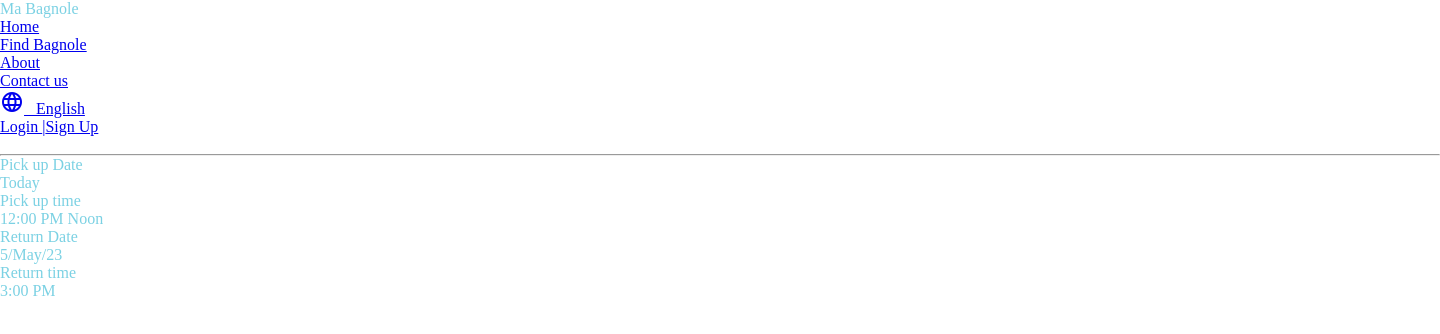
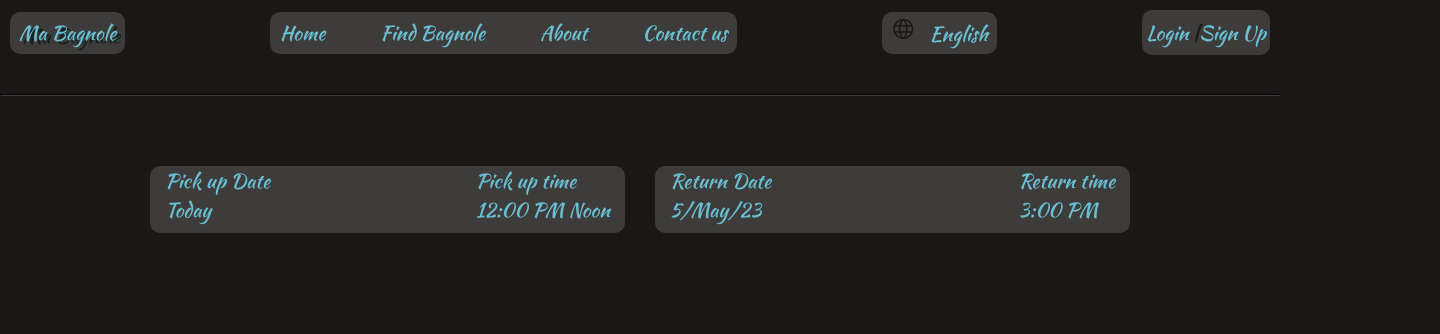
Before and after one commit to DJRoche509/maBagnole-Rental, a plain HTML site: page public/index.html in a window 1280 px wide. Shown: the whole page, 1440 px wide, since content can reach past the window. Drawn offline with nearby package versions, Linux system fonts and the light colour scheme.

Commit message:
Update stylesheet with some basic styling

```diff
--- a/public/styles/styles.css
+++ b/public/styles/styles.css
@@ -1,16 +1,138 @@
+/* Importing Google font style: Kaushan Script */
+@import url('https://fonts.googleapis.com/css2?family=Kaushan+Script&display=swap');
+
 *{
     box-sizing: border-box;
     margin: 0;
     padding: 0;
-}
-body {
-    font: normal 400 24px 35px 'Kaushan Script', sans-serif;
-    border-radius: 0px;
-    color: rgba(110, 204, 224, 0.91);
+    border-radius: 10px;
 }
 
+:root{
+    --nav-box-backgrnd: #3E3B3B;
+    --text-color: rgba(110, 204, 224, 0.91);
+}
+
+span{
+    font-style: normal;
+    content: \007C; color: #1A1717;
+}
+
+body {
+    display: flex;
+    flex-direction: column;
+    font: 400 20px 'Kaushan Script', cursive;
+    color: var(--text-color);
+    /* text-align: center; */
+    align-content: space-around;
+    margin-right: auto;
+    margin-left: auto;
+}
+
+hr{
+    border-color:var(--nav-box-backgrnd)
+}
 .container{
     height: 1024px;
-    width: 1440px;
+    max-width: 1440px;
+    background: #1A1717;
+    /* background-image: linear-gradient(
+    to bottom,
+    hsla(0, 0%, 100%, 0.8),
+    hsla(220, 9%, 7%, 0.2)); */
+}
 
+nav{
+    display: flex;
+    flex-direction: row;
+    justify-content: space-between;
+    align-items: center;
+    padding: 10px;
 }
+
+ul li{
+    list-style: none;
+}
+a{
+    text-decoration: none;
+    color: var(--text-color) ;
+}
+
+.nav-title{
+    display: flex;
+    min-width: 9vw;
+    min-height: 42px;
+    background-color: var(--nav-box-backgrnd);
+    align-items: center;
+    justify-content: center;
+    text-shadow:4px 3px #16211f;
+}
+
+.nav-left{
+    display: flex;
+    flex-direction: row;
+    align-items: center;
+    justify-content: center;
+    min-width: 35vw;
+    min-height: 42px;
+    background-color: var(--nav-box-backgrnd);
+    padding-left: 10px;
+    padding-right: 10px;
+    gap: 55px;
+}
+
+.nav-lang{
+    display: flex;
+    min-width: 9vw;
+    align-items: center;
+    justify-content: center;
+    min-height: 42px;
+    max-height: 53px;
+    background-color:var(--nav-box-backgrnd)
+}
+
+/* CSS for globe - Imported from Google fonts */
+.material-symbols-outlined {
+  font-variation-settings:
+  'FILL' 0,
+  'wght' 400,
+  'GRAD' 0,
+  'opsz' 48
+}
+
+.nav-login{
+    display: flex;
+    min-width: 10vw;
+    height: 42px;
+    align-items: center;
+    justify-content: center;
+    height: 45px;
+    background-color:var(--nav-box-backgrnd);
+}
+
+.pick_return{
+    display: flex;
+    flex-direction: row;
+    width: auto;
+    height: fit-content;
+    gap: 30px ;
+    margin-top: 70px;
+    margin-right: auto;
+    margin-left: auto;
+}
+
+.pickup, .return{
+    display: flex;
+    width: 475px;
+    height: 67px;
+    justify-content: space-between;
+    background-color: var(--nav-box-backgrnd);
+    padding-left: 15px;
+    padding-right: 15px;
+}
+
+/* .return{
+    width: 475px;
+    height: 67px;
+    background-color: var(--nav-box-backgrnd);
+} */
```
